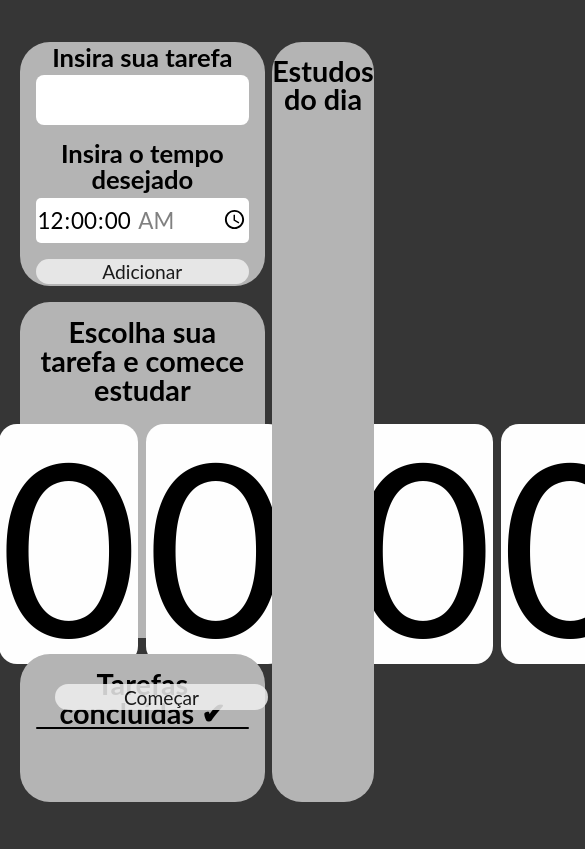
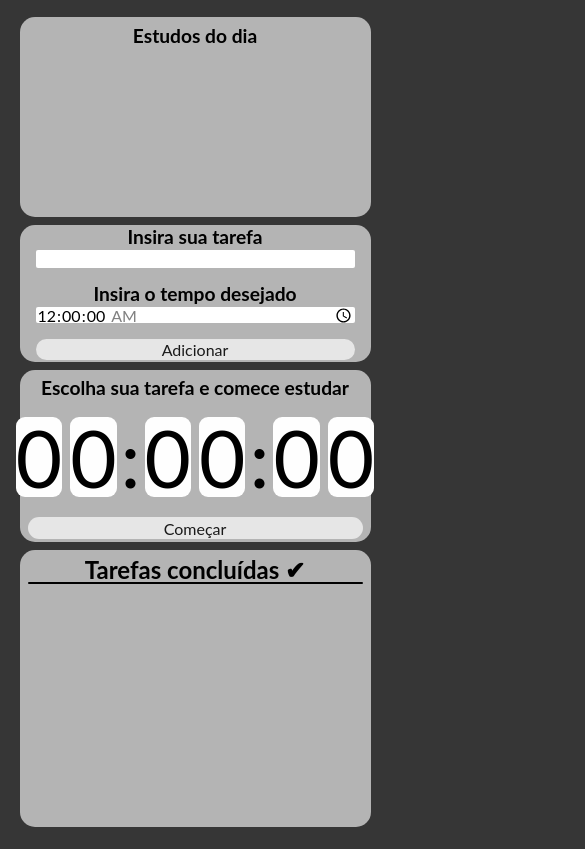
Before and after one commit to MasterKelwin/K-Timer, a React (Create React App) app: page / in a window 390 px wide. Shown: the top 849 px of the page, 585 px wide, since content can reach past the window. Built offline with nearby package versions, Linux system fonts and the light colour scheme.

Commit message:
it's responsive now

```diff
--- a/src/components/button/button.module.scss
+++ b/src/components/button/button.module.scss
@@ -1,6 +1,5 @@
 .button {
     width: 100%;
-    margin: 0 1em;
     height: 3vh;
     opacity: .85;
     border: none;
@@ -14,3 +13,11 @@
     transition: .5s ease-in-out;
     cursor: pointer;
 }
+
+@media screen and (max-width: 738px){
+    .button {
+        font-size: 1em;
+        height: 1.4em;
+    }
+
+}
--- a/src/components/completedTasks/completedTasks.module.scss
+++ b/src/components/completedTasks/completedTasks.module.scss
@@ -1,7 +1,7 @@
 .div {
     background-color: #B4B4B4;
     margin-top: 1em;
-    padding: 1em 1em;
+    padding: 1em;
     border-radius: 30px;
     height: 30%;
 }
@@ -50,3 +50,23 @@
     font-weight: bold;
     color: green;
 }
+
+@media screen and (max-width: 738px){
+    .div {
+        margin-top: .5em;
+        border-radius: 15px;
+        padding: .5em;
+        height: 100%;
+    }
+
+    .title {
+        font-size: 1.5em;
+    }
+
+    .item {
+        height: 2em;
+        width: 100%;
+        border-radius: 8px;
+        margin: .25em .5em 0 0;
+    }
+}
--- a/src/components/cronometer/cronometer.module.scss
+++ b/src/components/cronometer/cronometer.module.scss
@@ -1,7 +1,7 @@
 .cronometer {
     background-color: #B4B4B4;
     margin-top: 1em;
-    padding: 1em 1em;
+    padding: 1em;
     border-radius: 30px;
     height: 40%;
 }
@@ -11,3 +11,16 @@
     font-weight: bold;
     text-align: center;
 }
+
+@media screen and (max-width: 738px){
+    .cronometer {
+        margin-top: .5em;
+        padding: .5em;
+        height: 26%;
+        border-radius: 15px;
+    }
+
+    .title {
+        font-size: 1.2em;
+    }
+}
--- a/src/components/cronometer/timer/timer.module.scss
+++ b/src/components/cronometer/timer/timer.module.scss
@@ -1,3 +1,9 @@
+.timer {
+    display: flex;
+    justify-content: center;
+    align-items: center;
+}
+
 .number  {
     font-size: 15em;
     background-color: #fefefe;
@@ -9,8 +15,16 @@
     font-size: 15em;
 }
 
-.timer {
-    display: flex;
-    justify-content: center;
-    align-items: center;
+
+
+@media screen and (max-width: 738px){
+    .number {
+        font-size: 5em;
+        border-radius: 9px;
+    }
+
+    .points {
+        font-size: 5em;
+    }
+
 }
--- a/src/components/form/form.module.scss
+++ b/src/components/form/form.module.scss
@@ -13,13 +13,6 @@
     display: flex;
     flex-direction: column;
     width: 100%;
-}
-
-.divTask {
-    margin-bottom: 1em;
-}
-
-.divTime {
     margin-bottom: 1em;
 }
 
@@ -49,3 +42,22 @@
 input:focus {
     outline: 3px solid rgb(119, 119, 119);
   }
+
+  @media screen and (max-width: 738px){
+    .form {
+        border-radius: 15px;
+        height: 20%;
+    }
+
+    .label {
+        font-size: 1.2em;
+    }
+
+    .inputTask, .inputTime {
+        font-size: 1em;
+        height: 1em;
+        border-radius: 2px;
+    }
+
+
+}
--- a/src/components/task-list/list.module.scss
+++ b/src/components/task-list/list.module.scss
@@ -1,9 +1,10 @@
 .section {
     background-color: #B4B4B4;
     width: 30%;
-    margin: 0 0 0 2%;
+    margin: 0 0 0 2em;
     border-radius: 30px;
     height: 100%;
+    overflow: hidden;
 }
 
 .titulo {
@@ -15,12 +16,12 @@
 }
 
 .lista {
-    margin-left: 1em;
+    margin: 0 1em;
     font-size: 1.2em;
 }
 
 .item {
-    margin: 0 1em .5em 0em;
+    margin-bottom: .5em;
     background-color: #EBEBEB;
     padding: .2em;
     border-radius: 6px;
@@ -45,3 +46,27 @@
     margin-bottom: .1em;
     font-weight: bold;
 }
+
+
+@media screen and (max-width: 738px){
+    .section {
+        width: 100%;
+        margin: 0 0 .5em 0;
+        height: 25%;
+        border-radius: 15px;
+    }
+
+    .titulo {
+        font-size: 1.2em;
+    }
+
+    .lista {
+        font-size: 1em;
+    }
+
+    .item {
+        margin-bottom: .3em;
+    }
+
+
+}
--- a/src/pages/App.module.scss
+++ b/src/pages/App.module.scss
@@ -11,3 +11,16 @@
     width: 70%;
     height: 100%;
 }
+
+@media screen and (max-width: 738px){
+    .app {
+        flex-direction: column-reverse;
+        height: 96vh;
+        margin: 2vh auto;
+    }
+
+    .tasks {
+        width: 100%;
+        height: 75%;
+    }
+}
```
